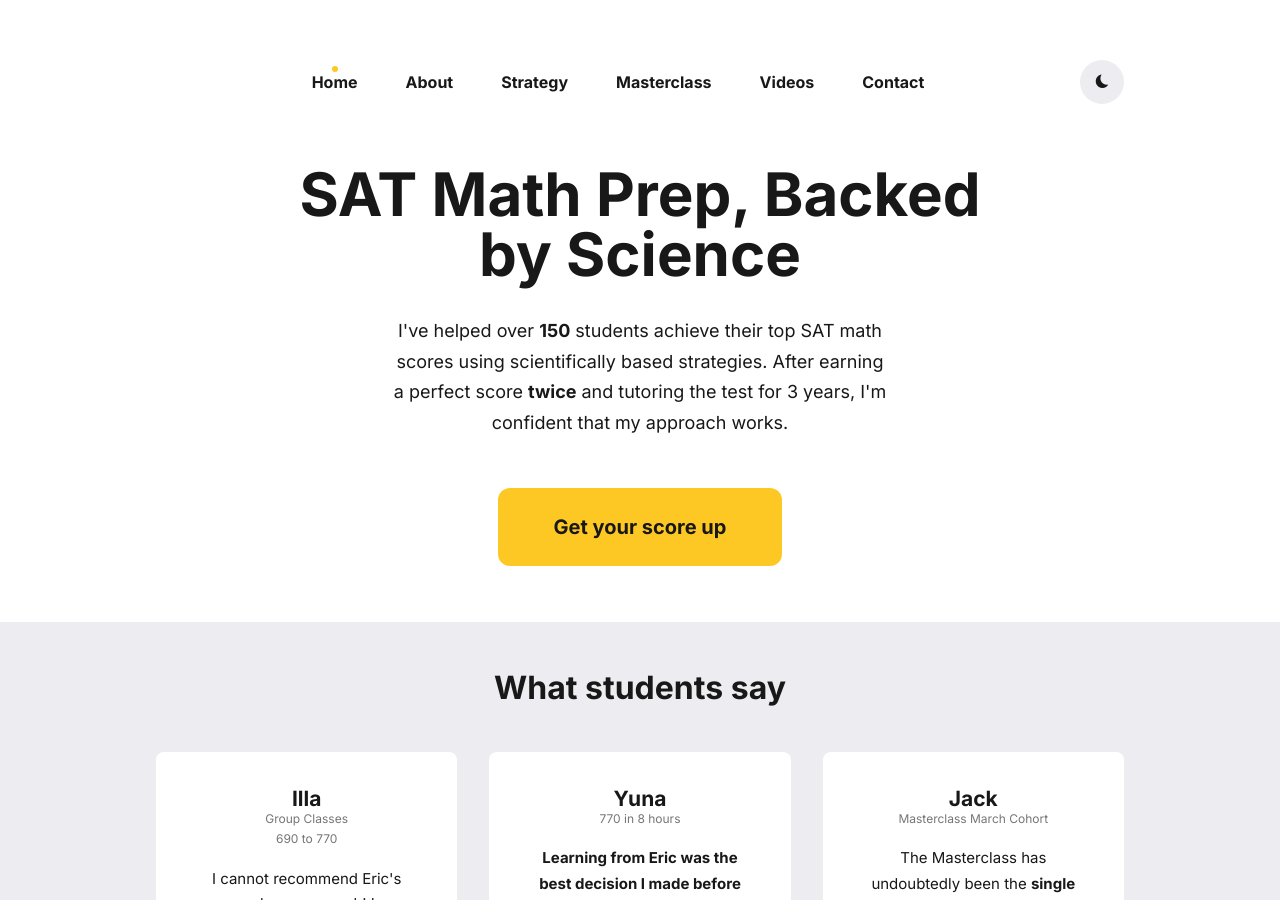
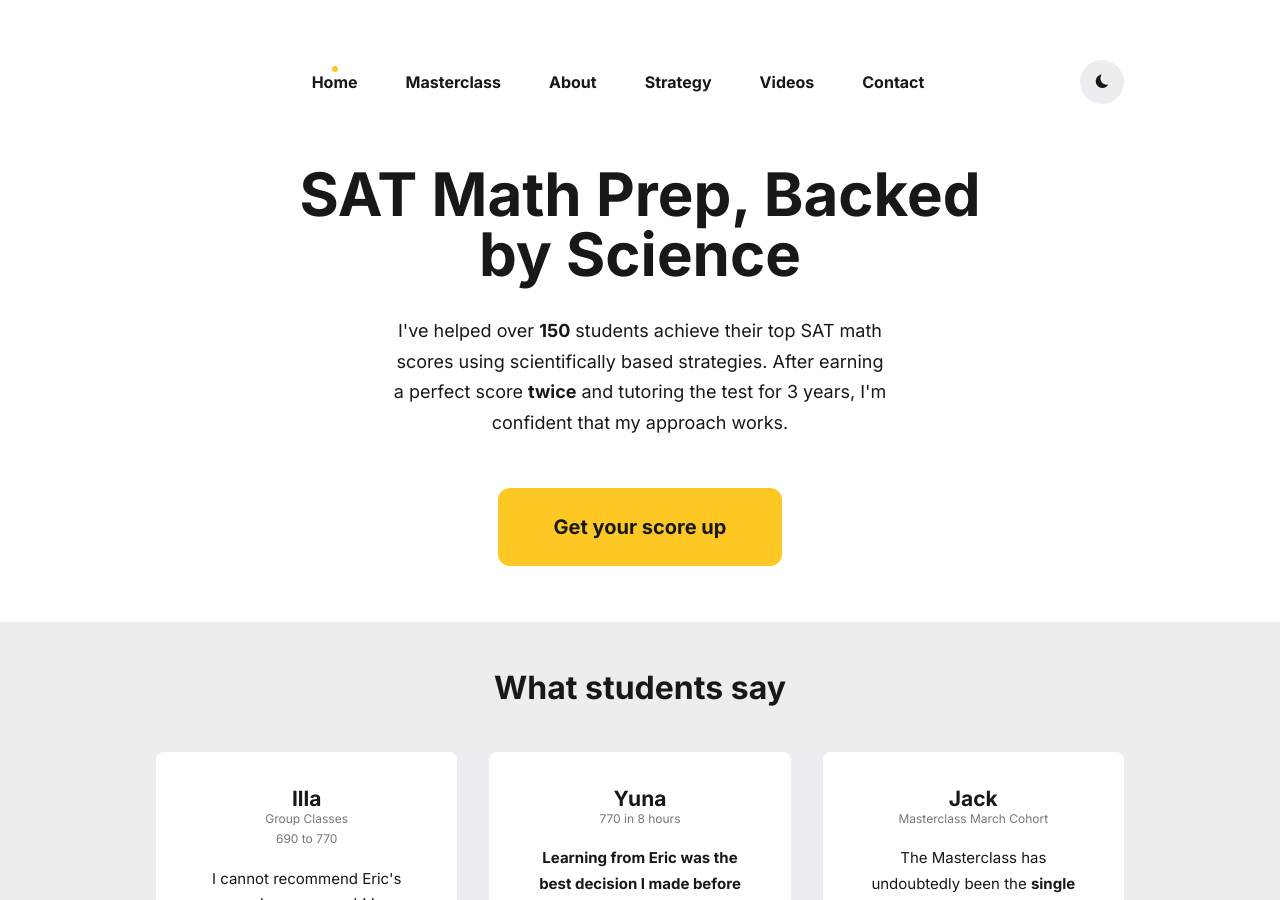
Before and after one commit to qExobyte/qExobyte.github.io, a Jekyll site: the page built from index.html, in a window 1280 px wide and 900 px high. Built offline with Jekyll 4.4.1, drawn with Linux system fonts in a browser that asks for light colours; nearby versions of some CDN libraries; some web fonts are replaced; some of the changed lines change nothing that is shown.

Commit message:
moving tab

```diff
--- a/_data/settings.yml
+++ b/_data/settings.yml
@@ -23,12 +23,12 @@ menu__settings:
   menu__items:
     - title: 'Home'
       url: '/'
+    - url: '/classes/'
+      title: 'Masterclass'
     - url: '/about/'
       title: 'About'
     - url: '/strategy/'
       title: 'Strategy'
-    - url: '/classes/'
-      title: 'Masterclass'
     - url: '/projects/'
       title: 'Videos'
     - url: '/contact/'
```
